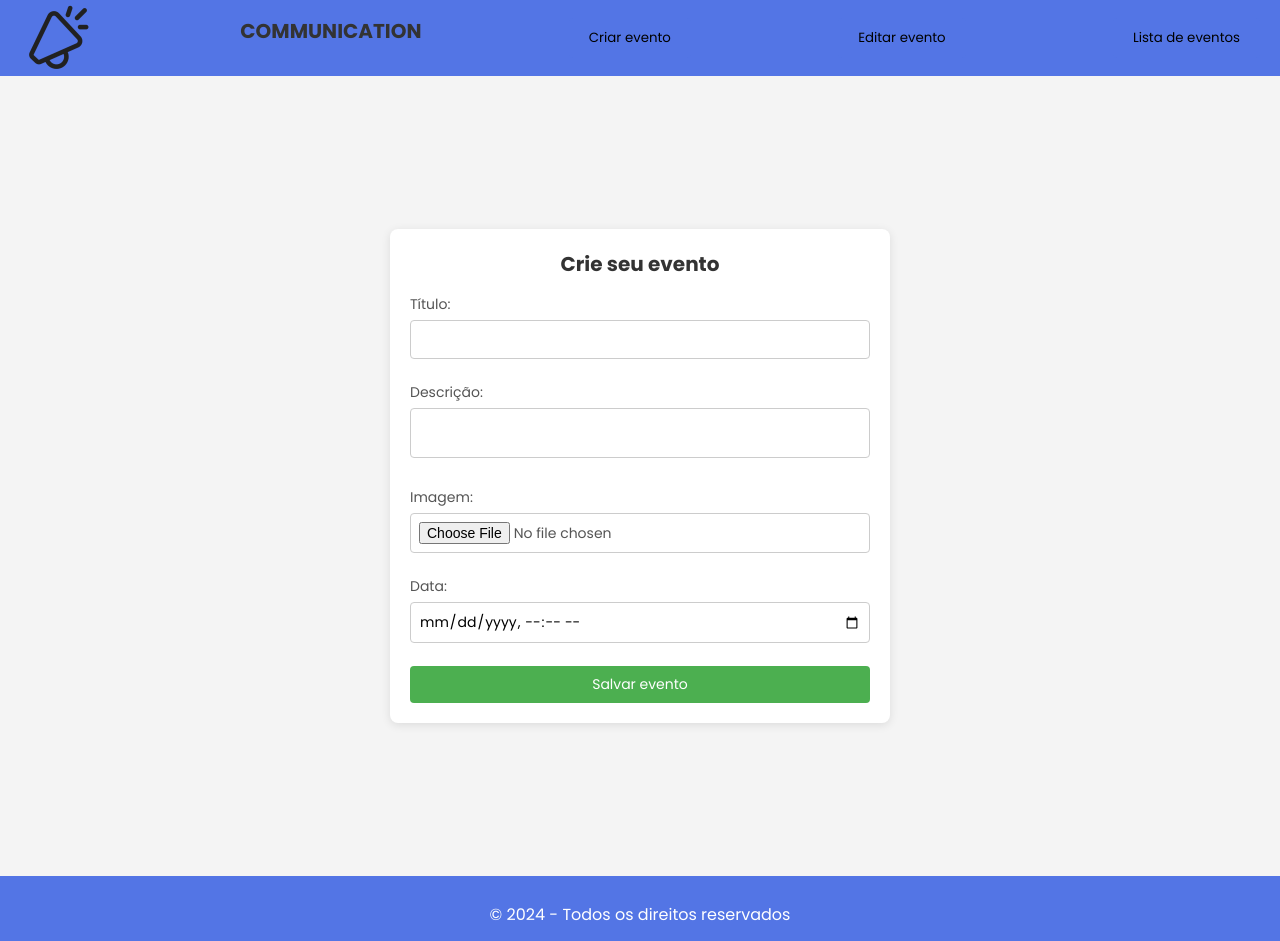
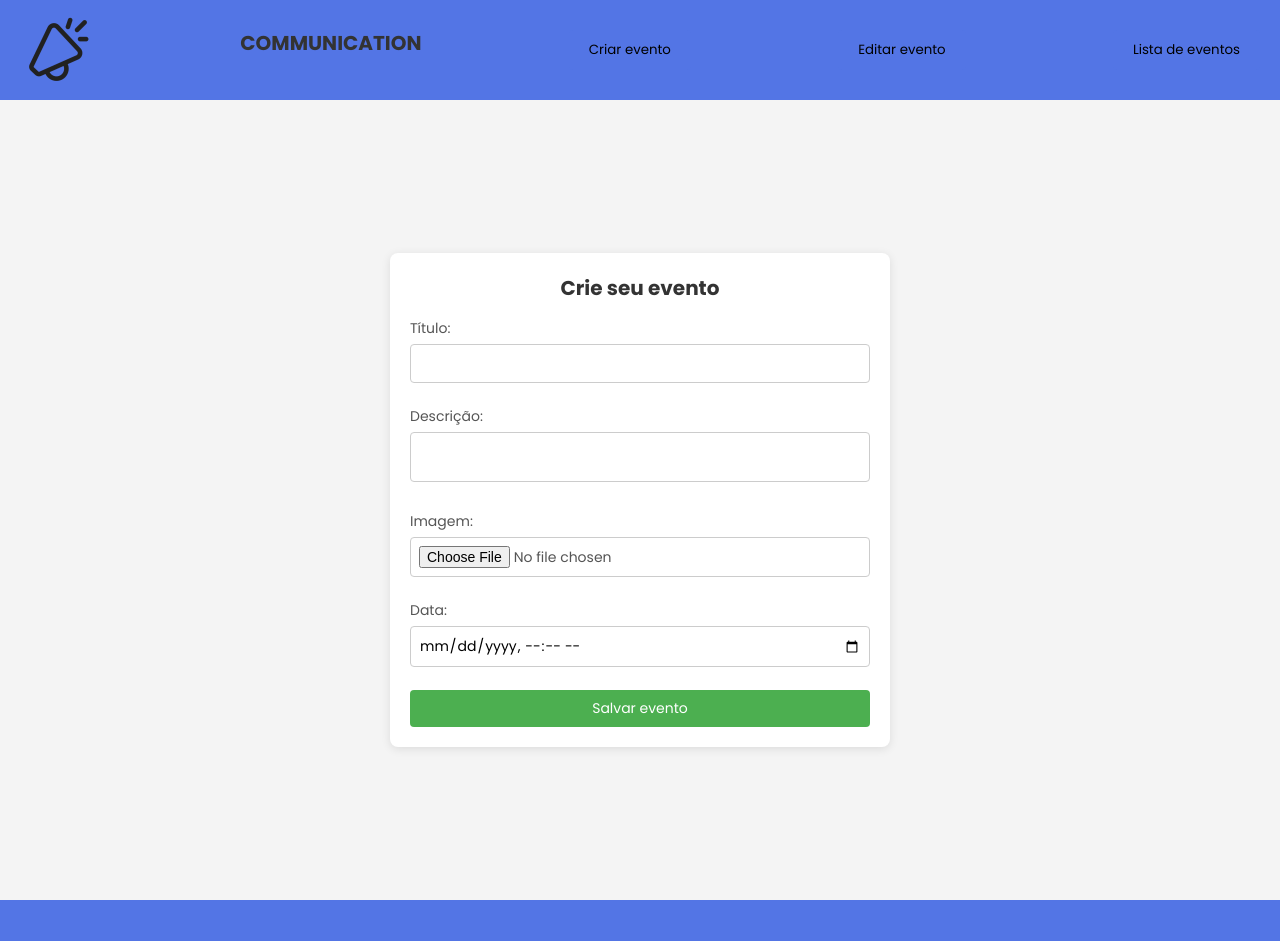
Before and after one commit to pedrovitorino07/Projeto-FICR-, a React (Create React App) app: page /registerEvent in a window 1280 px wide. Shown: the top 941 px of the page. Built offline with nearby package versions, Linux system fonts and the light colour scheme.

Commit message:
atualização final

```diff
--- a/src/styles/Footer.css
+++ b/src/styles/Footer.css
@@ -8,7 +8,7 @@
 
 .footer {
   background-color: #5375e5;
-  height: 76px;
+  height: 100px;
   display: flex;
   align-items: center;
   justify-content: center;
--- a/src/styles/MainContent.css
+++ b/src/styles/MainContent.css
@@ -16,7 +16,7 @@ a {
   flex-direction: column;
   align-items: center;
   padding: 20px;
-  height: 600px;
+  height: 70%;
 }
 
 h2 {
--- a/src/styles/header.css
+++ b/src/styles/header.css
@@ -8,7 +8,7 @@
 
 .cabecalho {
   background-color: #5375e5;
-  height: 76px;
+  height: 100px;
   display: flex;
   justify-content: space-between;
   align-items: center;
```
